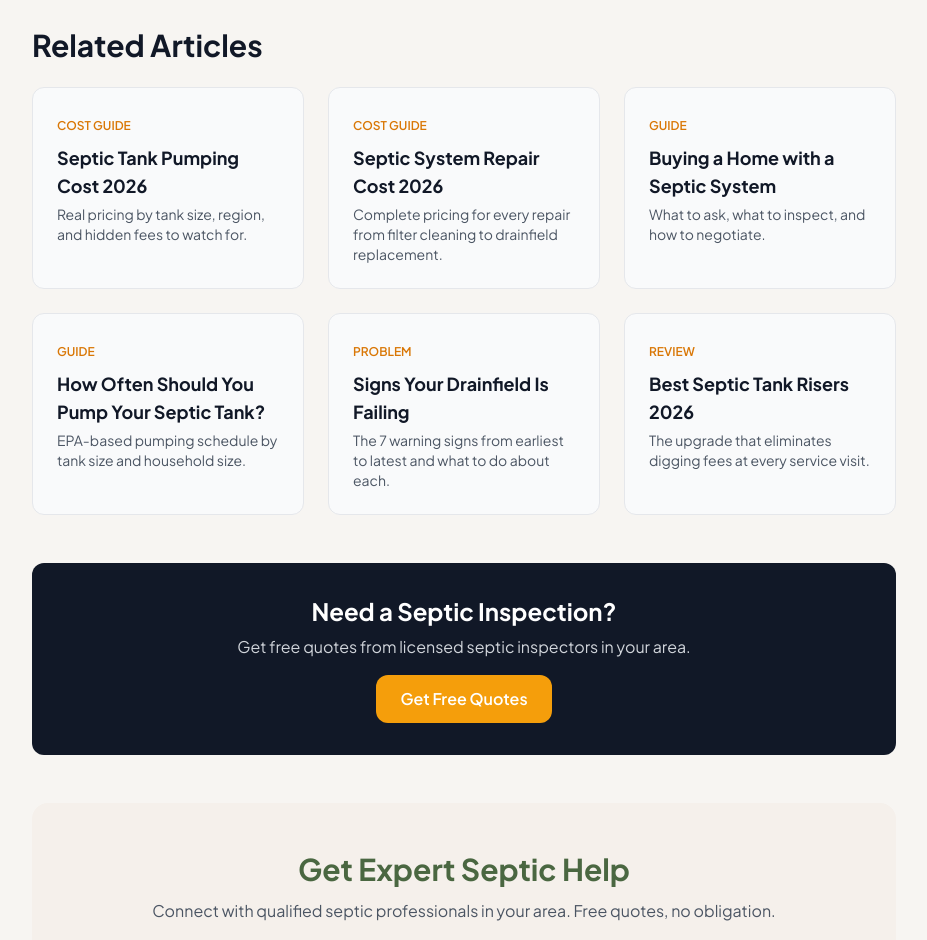
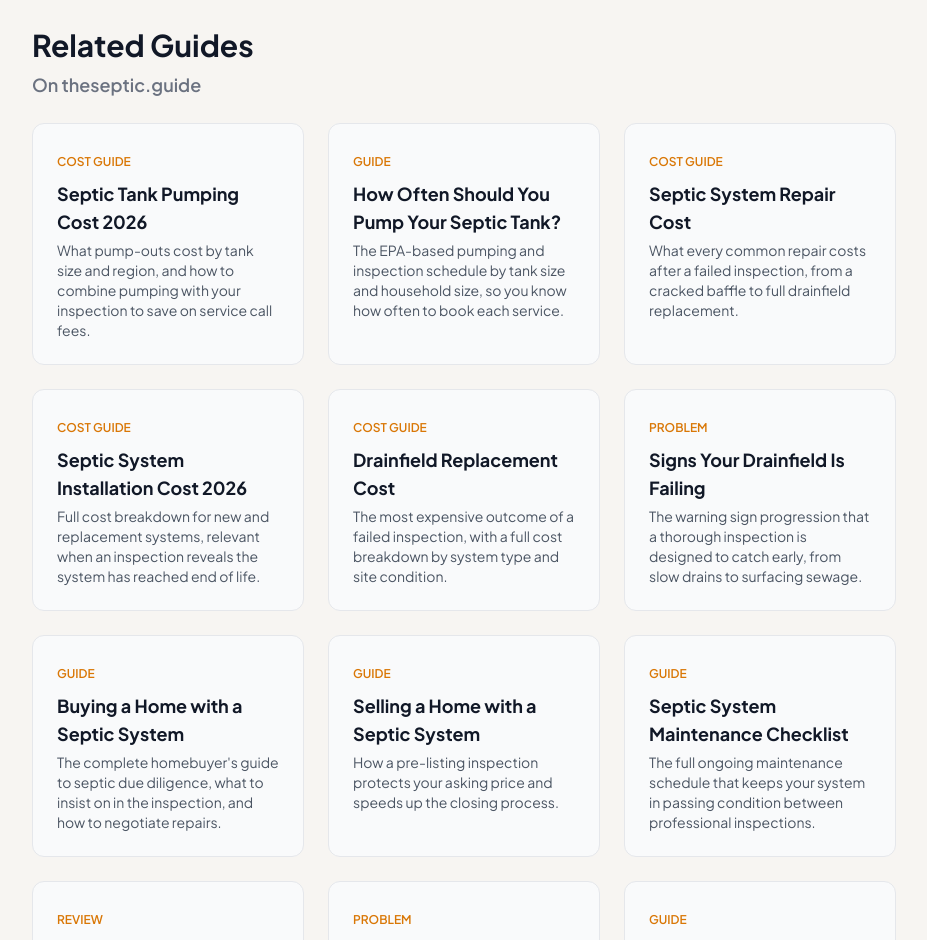
Before and after one commit to thebasementguide2026/theseptic.guide-, a Next.js app: page /cost-guides/septic-inspection-cost in a window 1280 px wide. Shown: the part 11060-12000 px from the top of the page, without its empty margins (176-1103 px from the left). Built offline with nearby package versions, Linux system fonts and the light colour scheme.

Commit message:
Replace Related Articles with expanded Related Guides section

```diff
--- a/app/cost-guides/septic-inspection-cost/page.tsx
+++ b/app/cost-guides/septic-inspection-cost/page.tsx
@@ -605,39 +605,89 @@ export default function SepticInspectionCostPage() {
           </div>
         </div>
 
-        {/* Related Articles */}
-        <h2 className="text-3xl font-bold text-gray-900 mb-6">Related Articles</h2>
-        <div className="grid md:grid-cols-3 gap-6 mb-12">
+                {/* Related Guides */}
+        <h2 className="text-3xl font-bold text-gray-900 mb-2">Related Guides</h2>
+        <h3 className="text-lg font-semibold text-gray-500 mb-6">On theseptic.guide</h3>
+        <div className="grid md:grid-cols-3 gap-6 mb-8">
           <Link href="/articles/septic-tank-pumping-cost" className="block bg-gray-50 border border-gray-200 rounded-lg p-6 hover:shadow-md transition-shadow">
             <span className="text-xs font-semibold text-amber-600 uppercase">Cost Guide</span>
             <h3 className="text-lg font-bold text-gray-900 mt-2">Septic Tank Pumping Cost 2026</h3>
-            <p className="text-sm text-gray-600 mt-1">Real pricing by tank size, region, and hidden fees to watch for.</p>
+            <p className="text-sm text-gray-600 mt-1">What pump-outs cost by tank size and region, and how to combine pumping with your inspection to save on service call fees.</p>
+          </Link>
+          <Link href="/articles/how-often-pump-septic-tank" className="block bg-gray-50 border border-gray-200 rounded-lg p-6 hover:shadow-md transition-shadow">
+            <span className="text-xs font-semibold text-amber-600 uppercase">Guide</span>
+            <h3 className="text-lg font-bold text-gray-900 mt-2">How Often Should You Pump Your Septic Tank?</h3>
+            <p className="text-sm text-gray-600 mt-1">The EPA-based pumping and inspection schedule by tank size and household size, so you know how often to book each service.</p>
           </Link>
           <Link href="/cost-guides/septic-system-repair-cost" className="block bg-gray-50 border border-gray-200 rounded-lg p-6 hover:shadow-md transition-shadow">
             <span className="text-xs font-semibold text-amber-600 uppercase">Cost Guide</span>
-            <h3 className="text-lg font-bold text-gray-900 mt-2">Septic System Repair Cost 2026</h3>
-            <p className="text-sm text-gray-600 mt-1">Complete pricing for every repair from filter cleaning to drainfield replacement.</p>
+            <h3 className="text-lg font-bold text-gray-900 mt-2">Septic System Repair Cost</h3>
+            <p className="text-sm text-gray-600 mt-1">What every common repair costs after a failed inspection, from a cracked baffle to full drainfield replacement.</p>
+          </Link>
+          <Link href="/cost-guides/septic-system-installation-cost" className="block bg-gray-50 border border-gray-200 rounded-lg p-6 hover:shadow-md transition-shadow">
+            <span className="text-xs font-semibold text-amber-600 uppercase">Cost Guide</span>
+            <h3 className="text-lg font-bold text-gray-900 mt-2">Septic System Installation Cost 2026</h3>
+            <p className="text-sm text-gray-600 mt-1">Full cost breakdown for new and replacement systems, relevant when an inspection reveals the system has reached end of life.</p>
+          </Link>
+          <Link href="/cost-guides/drainfield-replacement-cost" className="block bg-gray-50 border border-gray-200 rounded-lg p-6 hover:shadow-md transition-shadow">
+            <span className="text-xs font-semibold text-amber-600 uppercase">Cost Guide</span>
+            <h3 className="text-lg font-bold text-gray-900 mt-2">Drainfield Replacement Cost</h3>
+            <p className="text-sm text-gray-600 mt-1">The most expensive outcome of a failed inspection, with a full cost breakdown by system type and site condition.</p>
+          </Link>
+          <Link href="/problems/drainfield-failing" className="block bg-gray-50 border border-gray-200 rounded-lg p-6 hover:shadow-md transition-shadow">
+            <span className="text-xs font-semibold text-amber-600 uppercase">Problem</span>
+            <h3 className="text-lg font-bold text-gray-900 mt-2">Signs Your Drainfield Is Failing</h3>
+            <p className="text-sm text-gray-600 mt-1">The warning sign progression that a thorough inspection is designed to catch early, from slow drains to surfacing sewage.</p>
           </Link>
           <Link href="/guides/buying-home-with-septic" className="block bg-gray-50 border border-gray-200 rounded-lg p-6 hover:shadow-md transition-shadow">
             <span className="text-xs font-semibold text-amber-600 uppercase">Guide</span>
             <h3 className="text-lg font-bold text-gray-900 mt-2">Buying a Home with a Septic System</h3>
-            <p className="text-sm text-gray-600 mt-1">What to ask, what to inspect, and how to negotiate.</p>
+            <p className="text-sm text-gray-600 mt-1">The complete homebuyer&#39;s guide to septic due diligence, what to insist on in the inspection, and how to negotiate repairs.</p>
           </Link>
-          <Link href="/articles/how-often-pump-septic-tank" className="block bg-gray-50 border border-gray-200 rounded-lg p-6 hover:shadow-md transition-shadow">
+          <Link href="/guides/selling-home-with-septic" className="block bg-gray-50 border border-gray-200 rounded-lg p-6 hover:shadow-md transition-shadow">
             <span className="text-xs font-semibold text-amber-600 uppercase">Guide</span>
-            <h3 className="text-lg font-bold text-gray-900 mt-2">How Often Should You Pump Your Septic Tank?</h3>
-            <p className="text-sm text-gray-600 mt-1">EPA-based pumping schedule by tank size and household size.</p>
+            <h3 className="text-lg font-bold text-gray-900 mt-2">Selling a Home with a Septic System</h3>
+            <p className="text-sm text-gray-600 mt-1">How a pre-listing inspection protects your asking price and speeds up the closing process.</p>
           </Link>
-          <Link href="/problems/drainfield-failing" className="block bg-gray-50 border border-gray-200 rounded-lg p-6 hover:shadow-md transition-shadow">
-            <span className="text-xs font-semibold text-amber-600 uppercase">Problem</span>
-            <h3 className="text-lg font-bold text-gray-900 mt-2">Signs Your Drainfield Is Failing</h3>
-            <p className="text-sm text-gray-600 mt-1">The 7 warning signs from earliest to latest and what to do about each.</p>
+          <Link href="/articles/septic-system-maintenance-checklist" className="block bg-gray-50 border border-gray-200 rounded-lg p-6 hover:shadow-md transition-shadow">
+            <span className="text-xs font-semibold text-amber-600 uppercase">Guide</span>
+            <h3 className="text-lg font-bold text-gray-900 mt-2">Septic System Maintenance Checklist</h3>
+            <p className="text-sm text-gray-600 mt-1">The full ongoing maintenance schedule that keeps your system in passing condition between professional inspections.</p>
           </Link>
           <Link href="/reviews/best-septic-tank-risers" className="block bg-gray-50 border border-gray-200 rounded-lg p-6 hover:shadow-md transition-shadow">
             <span className="text-xs font-semibold text-amber-600 uppercase">Review</span>
-            <h3 className="text-lg font-bold text-gray-900 mt-2">Best Septic Tank Risers 2026</h3>
-            <p className="text-sm text-gray-600 mt-1">The upgrade that eliminates digging fees at every service visit.</p>
+            <h3 className="text-lg font-bold text-gray-900 mt-2">Best Septic Tank Risers</h3>
+            <p className="text-sm text-gray-600 mt-1">The one upgrade that eliminates the $50 to $250 digging fee at every inspection and pump-out visit, paying for itself within two to three service calls.</p>
           </Link>
+          <Link href="/problems/slow-drains" className="block bg-gray-50 border border-gray-200 rounded-lg p-6 hover:shadow-md transition-shadow">
+            <span className="text-xs font-semibold text-amber-600 uppercase">Problem</span>
+            <h3 className="text-lg font-bold text-gray-900 mt-2">Slow Drains on a Septic System</h3>
+            <p className="text-sm text-gray-600 mt-1">When slow drains prompt an unscheduled inspection, this guide helps you diagnose whether the cause is a full tank, a clogged filter, or a drainfield problem before you call.</p>
+          </Link>
+          <Link href="/articles/complete-septic-guide" className="block bg-gray-50 border border-gray-200 rounded-lg p-6 hover:shadow-md transition-shadow">
+            <span className="text-xs font-semibold text-amber-600 uppercase">Guide</span>
+            <h3 className="text-lg font-bold text-gray-900 mt-2">Complete Septic System Guide</h3>
+            <p className="text-sm text-gray-600 mt-1">How every component of the system works and what inspectors are looking for when they evaluate each one.</p>
+          </Link>
+          <Link href="/articles/does-insurance-cover-septic" className="block bg-gray-50 border border-gray-200 rounded-lg p-6 hover:shadow-md transition-shadow">
+            <span className="text-xs font-semibold text-amber-600 uppercase">Guide</span>
+            <h3 className="text-lg font-bold text-gray-900 mt-2">Does Insurance Cover Septic Repair and Replacement?</h3>
+            <p className="text-sm text-gray-600 mt-1">What homeowners insurance covers when an inspection reveals a failed component, and what riders are available to reduce out-of-pocket repair costs.</p>
+          </Link>
+        </div>
+
+        <h3 className="text-lg font-semibold text-gray-500 mb-6 mt-8">From Our Network</h3>
+        <div className="grid md:grid-cols-3 gap-6 mb-12">
+          <a href="https://thebasement.guide/articles/sump-pump-design-ideas" className="block bg-gray-50 border border-gray-200 rounded-lg p-6 hover:shadow-md transition-shadow">
+            <span className="text-xs font-semibold text-amber-600 uppercase">Guide</span>
+            <h3 className="text-lg font-bold text-gray-900 mt-2">Sump Pump Design Ideas for 2026</h3>
+            <p className="text-sm text-gray-600 mt-1">For homes where a basement inspection and a septic inspection are being scheduled together, this guide covers basement water management equipment that protects both systems.</p>
+          </a>
+          <a href="https://thebasement.guide/reviews/best-sump-pumps" className="block bg-gray-50 border border-gray-200 rounded-lg p-6 hover:shadow-md transition-shadow">
+            <span className="text-xs font-semibold text-amber-600 uppercase">Review</span>
+            <h3 className="text-lg font-bold text-gray-900 mt-2">Best Sump Pumps 2026</h3>
+            <p className="text-sm text-gray-600 mt-1">Homes on septic systems with high water tables often need sump pumps to manage groundwater that would otherwise saturate the drainfield. Reviewed and ranked for every budget.</p>
+          </a>
         </div>
 
         {/* CTA */}
```
